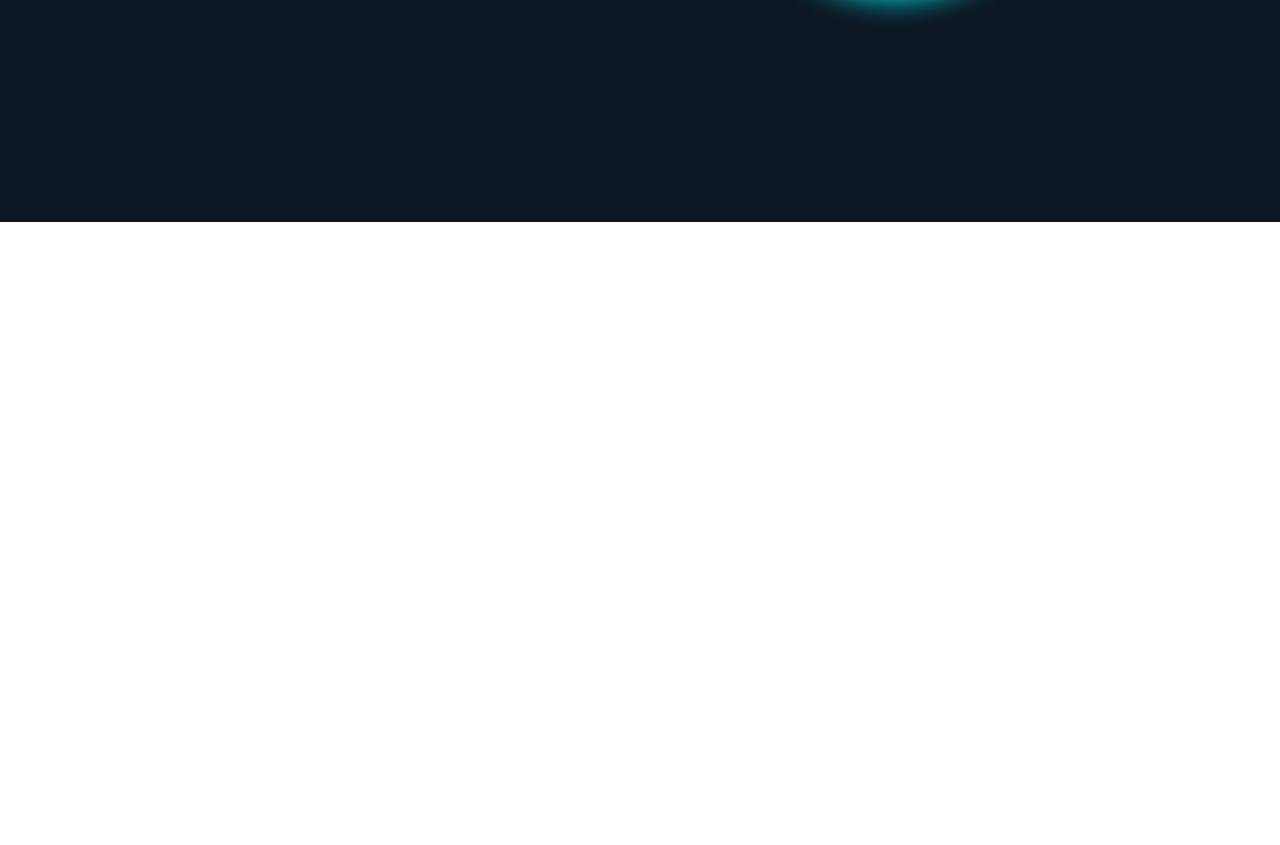
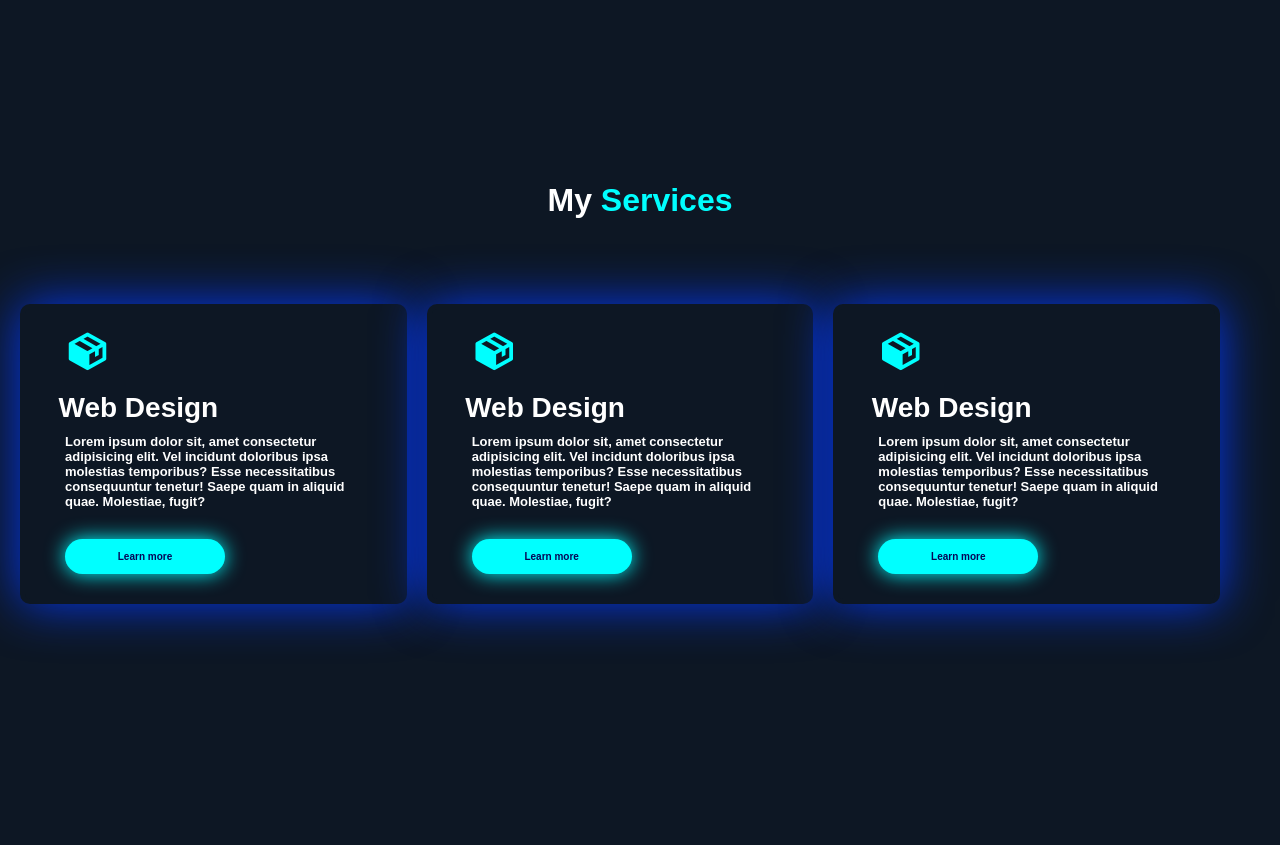
Before and after one commit to Luv-Developer/Main-Portfolio, a plain HTML site: page index.html in a window 1280 px wide. Shown: the part 628-1473 px from the top of the page. Before the commit the page ends 850 px from the top, so only its background shows below. Drawn offline with nearby package versions, Linux system fonts and the light colour scheme.

Commit message:
added Services Page

```diff
--- a/index.css
+++ b/index.css
@@ -16,6 +16,7 @@ html , body {
     display: flex;
     align-items: center;
     gap:30px;
+    position: fixed;
 }
 #navbar h1{
     font-size:17px;
@@ -130,7 +131,7 @@ html , body {
     padding:10px 10px;
     background-color:transparent;
     width:450px;
-    height:300px;
+    height:350px;
 }
 #firstpara{
     margin-top:10px;
@@ -240,3 +241,187 @@ html , body {
     transition:0.1s;
     box-shadow: 0px 0px 40px aqua;
 }
+#box button{
+    margin-top:30px;
+    margin-left:60px;
+    width:160px;
+    height:35px;
+    font-size:10px;
+    font-weight: 600;
+    background-color: aqua;
+    color:rgb(6, 6, 86);
+    border:transparent;
+    text-align: center;
+    border-radius: 50px;
+    box-shadow: 0px 0px 20px aqua;
+    transition:0.1s;
+}
+#box button:hover{
+    transition:0.1s;
+    box-shadow: 0px 0px 30px aqua;
+    cursor: pointer;
+}
+#secondpage{
+    width:100%;
+    height:90%;
+    background-color: rgb(13, 23, 36);
+    padding:10px 100px;
+}
+#secondpage h1{
+    text-align: center;
+    color:aqua;
+}
+#secondpage span{
+    color:white;
+}
+#box2{
+    margin-top:10px;
+    background-color:transparent;
+    width:1200px;
+    height:450px;
+    display: flex;
+    align-items: center;
+    gap:20px;
+    margin-left:-80px;
+}
+#service1{
+    width:400px;
+    height:300px;
+    background-color:rgb(13, 23, 36);
+    padding:20px 20px;
+    border:2px solid white;
+    border-radius: 10px;
+    border:5px solid rgb(13, 23, 36);
+    box-shadow: 0px 0px 50px rgb(4, 55, 239);
+}
+#service1 p{
+    color:aqua;
+    font-size:45px;
+    margin-left:20px;
+}
+#service1 h1{
+    color:white;
+    font-size:28px;
+    margin-left:-150px;
+    margin-top: 10px;
+}
+#service1 h6{
+    margin-top: 10px;
+    font-size:13px;
+    color:white;
+    margin-left:20px;
+}
+#service1 button{
+    margin-top:30px;
+    margin-left:20px;
+    width:160px;
+    height:35px;
+    font-size:10px;
+    font-weight: 600;
+    background-color: aqua;
+    color:rgb(6, 6, 86);
+    border:transparent;
+    text-align: center;
+    border-radius: 50px;
+    box-shadow: 0px 0px 20px aqua;
+    transition:0.1s;
+}
+#service1 button:hover{
+    transition:0.1s;
+    box-shadow: 0px 0px 30px aqua;
+    cursor: pointer;
+}
+#service2{
+    width:400px;
+    height:300px;
+    background-color:rgb(13, 23, 36);
+    padding:20px 20px;
+    border:2px solid white;
+    border-radius: 10px;
+    border:5px solid rgb(13, 23, 36);
+    box-shadow: 0px 0px 50px rgb(4, 55, 239);
+}
+#service2 p{
+    color:aqua;
+    font-size:45px;
+    margin-left:20px;
+}
+#service2 h1{
+    color:white;
+    font-size:28px;
+    margin-left:-150px;
+    margin-top: 10px;
+}
+#service2 h6{
+    margin-top: 10px;
+    font-size:13px;
+    color:white;
+    margin-left:20px;
+}
+#service2 button{
+    margin-top:30px;
+    margin-left:20px;
+    width:160px;
+    height:35px;
+    font-size:10px;
+    font-weight: 600;
+    background-color: aqua;
+    color:rgb(6, 6, 86);
+    border:transparent;
+    text-align: center;
+    border-radius: 50px;
+    box-shadow: 0px 0px 20px aqua;
+    transition:0.1s;
+}
+#service2 button:hover{
+    transition:0.1s;
+    box-shadow: 0px 0px 30px aqua;
+    cursor: pointer;
+}
+#service3{
+    width:400px;
+    height:300px;
+    background-color:rgb(13, 23, 36);
+    padding:20px 20px;
+    border:2px solid white;
+    border-radius: 10px;
+    border:5px solid rgb(13, 23, 36);
+    box-shadow: 0px 0px 50px rgb(4, 55, 239);
+}
+#service3 p{
+    color:aqua;
+    font-size:45px;
+    margin-left:20px;
+}
+#service3 h1{
+    color:white;
+    font-size:28px;
+    margin-left:-150px;
+    margin-top: 10px;
+}
+#service3 h6{
+    margin-top: 10px;
+    font-size:13px;
+    color:white;
+    margin-left:20px;
+}
+#service3 button{
+    margin-top:30px;
+    margin-left:20px;
+    width:160px;
+    height:35px;
+    font-size:10px;
+    font-weight: 600;
+    background-color: aqua;
+    color:rgb(6, 6, 86);
+    border:transparent;
+    text-align: center;
+    border-radius: 50px;
+    box-shadow: 0px 0px 20px aqua;
+    transition:0.1s;
+}
+#service3 button:hover{
+    transition:0.1s;
+    box-shadow: 0px 0px 30px aqua;
+    cursor: pointer;
+}
--- a/index.html
+++ b/index.html
@@ -42,8 +42,32 @@
                         <a href = "https://x.com/Luv_B10"><i class='bx bxl-twitter'></i></a>
                     </div>
                 </div>
+                <button>More About Me</button>
             </div>
             <img src = "image.jpeg">
         </div>
+        <div id = "secondpage">
+            <h1><span>My</span> Services</h1>
+            <div id = "box2">
+                <div id = "service1">
+                    <p><i class='bx bxs-package'></i></p>
+                    <h1>Web Design</h1>
+                    <h6>Lorem ipsum dolor sit, amet consectetur adipisicing elit. Vel incidunt doloribus ipsa molestias temporibus? Esse necessitatibus consequuntur tenetur! Saepe quam in aliquid quae. Molestiae, fugit?</h6>
+                    <button>Learn more</button>
+                </div>
+                <div id = "service2">
+                    <p><i class='bx bxs-package'></i></p>
+                    <h1>Web Design</h1>
+                    <h6>Lorem ipsum dolor sit, amet consectetur adipisicing elit. Vel incidunt doloribus ipsa molestias temporibus? Esse necessitatibus consequuntur tenetur! Saepe quam in aliquid quae. Molestiae, fugit?</h6>
+                    <button>Learn more</button>
+                </div>
+                <div id = "service3">
+                    <p><i class='bx bxs-package'></i></p>
+                    <h1>Web Design</h1>
+                    <h6>Lorem ipsum dolor sit, amet consectetur adipisicing elit. Vel incidunt doloribus ipsa molestias temporibus? Esse necessitatibus consequuntur tenetur! Saepe quam in aliquid quae. Molestiae, fugit?</h6>
+                    <button>Learn more</button>
+                </div>
+            </div>
+        </div>
 </body>
 </html>
```
